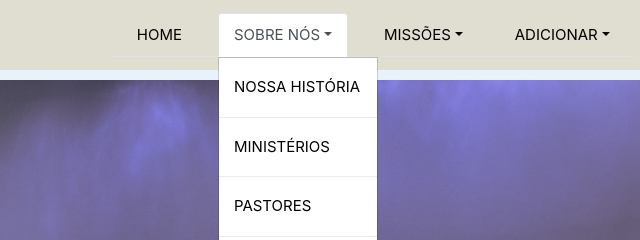
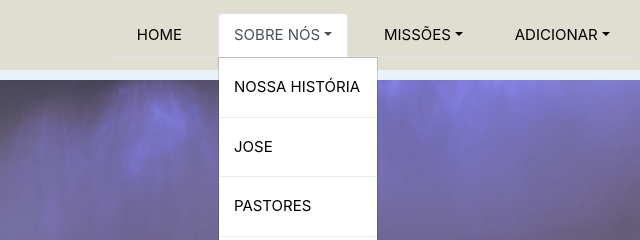
Before and after one commit to felipe-tabreu/Projeto-Integrador, a plain HTML site: page Fome Sede/index.html in a window 1280 px wide. Both pictures are taken after a click on the button "SOBRE NÓS". Shown: the top 240 px of the page, 499-1139 px from the left. Drawn offline with nearby package versions, Linux system fonts and the light colour scheme.

Commit message:
Update index.html

```diff
--- a/Fome Sede/index.html
+++ b/Fome Sede/index.html
@@ -40,7 +40,7 @@
           <a class="dropdown-item" href="paginaNos.html">Nossa História</a>
           <!-- Linha 54/abaixo e onde vai deixar uma divisoria entre as opçoes do dropdown menu -->
           <div class="dropdown-divider"></div>
-          <a class="dropdown-item" href="#">Ministérios</a>
+          <a class="dropdown-item" href="#">jose</a>
           <div class="dropdown-divider"></div>
           <a class="dropdown-item" href="#">Pastores</a>
           <div class="dropdown-divider"></div>
```
